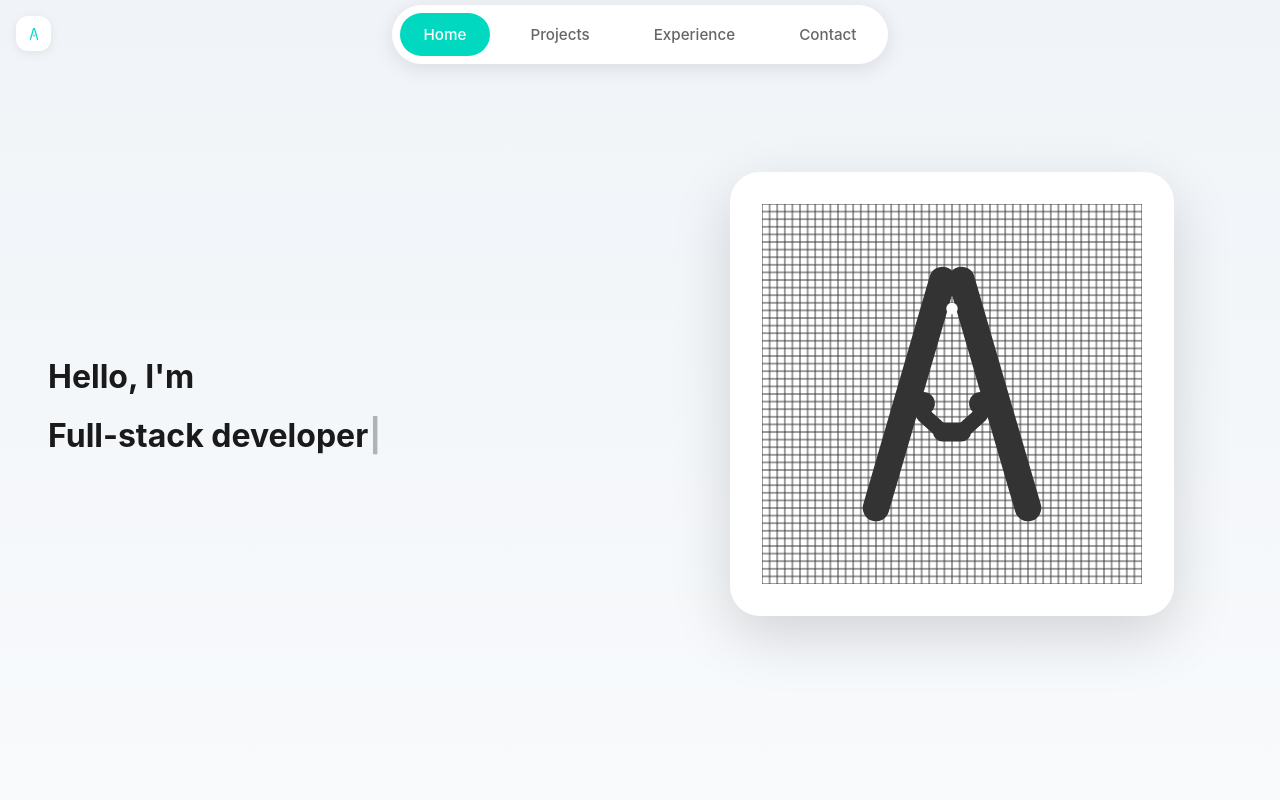
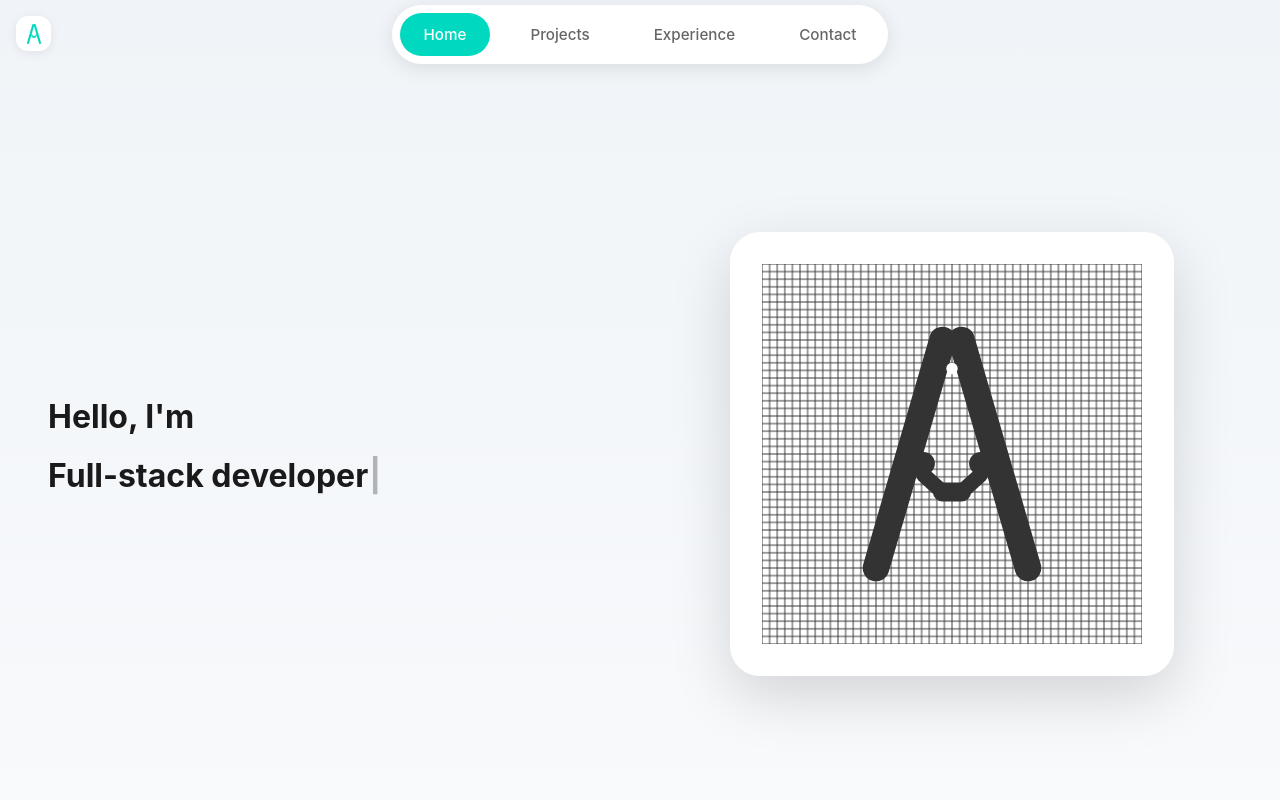
Before and after one commit to ahamed-dd/portfolio_site, a React (Vite) app in the folder frontend/: page / in a window 1280 px wide. Shown: the top 800 px of the page. Built offline with nearby package versions, Linux system fonts and the light colour scheme; no server answers.

Commit message:
Modify projects style

```diff
--- a/frontend/src/components/Projects.tsx
+++ b/frontend/src/components/Projects.tsx
@@ -21,12 +21,12 @@ function Projects({ projecttype }: props) {
       <div className="projects-grid">
         {projecttype.map(project => (
           <div key={project.id} className="project-card">
-            <div className="project-icon">
-              {/* You can add different icons based on tech_stack */}
+            {/*<div className="project-icon">
+               You can add different icons based on tech_stack
               <svg viewBox="0 0 24 24" fill="none" xmlns="http://www.w3.org/2000/svg">
                 <path d="M13 2L3 14h8l-1 8 10-12h-8l1-8z" fill="#FFB800" stroke="#FFB800" strokeWidth="2" strokeLinecap="round" strokeLinejoin="round"/>
               </svg>
-            </div>
+            </div>*/}
             <h3 className="project-title">{project.title}</h3>
             <p className="project-description">{project.description}</p>
             {project.tech_stack && (
--- a/frontend/src/components/styles/home.css
+++ b/frontend/src/components/styles/home.css
@@ -10,7 +10,7 @@ body {
   max-width: 1200px;
   margin: 0 auto;
   padding: 3rem;
-  padding-top: 30px;
+  padding-top: 70px;
 }
 
 /* Loading State */
@@ -137,6 +137,7 @@ body {
 }
 
 .hero-image {
+  margin-top: 40px;
   width: 100%;
   max-width: 380px;
   aspect-ratio: 1;
--- a/frontend/src/components/styles/navbar.css
+++ b/frontend/src/components/styles/navbar.css
@@ -148,8 +148,8 @@
   box-shadow: 0 2px 10px rgba(0, 0, 0, 0.08);
 }
 .logo-container img {
-  width: 18px;
-  height: 18px;
+  width: 30px;
+  height: 30px;
   object-fit: contain;
 }
 
--- a/frontend/src/components/styles/projects.css
+++ b/frontend/src/components/styles/projects.css
@@ -1,12 +1,12 @@
 .projects-section {
-  padding: 1.5rem 0;
+  padding: .5rem 0;
 }
 
 .projects-grid {
   display: grid;
   grid-template-columns: repeat(auto-fit, minmax(280px, 1fr));
   gap: 2rem;
-  margin-top: 3rem;
+  margin-top: 1rem;
 }
 
 .project-card {
@@ -59,12 +59,15 @@
 }
 
 .project-tech {
-  font-size: 0.85rem;
+  font-size: 0.8rem;
+  font-weight: 700;
   color: #00d9c0;
-  font-weight: 600;
-  margin-top: 1rem;
-  padding-top: 1rem;
-  border-top: 1px solid #f0f0f0;
+  margin-top: 0.75rem;
+  padding: 0.4rem 0.75rem;
+  border-top: none;
+  background: rgba(0, 217, 192, 0.08);
+  border-radius: 16px;
+  width: fit-content;
 }
 
 .project-links {
@@ -115,7 +118,7 @@
   }
 
   .project-card {
-    padding: 1.75rem;
+    padding: 1rem;
   }
 
   .project-icon {
```
